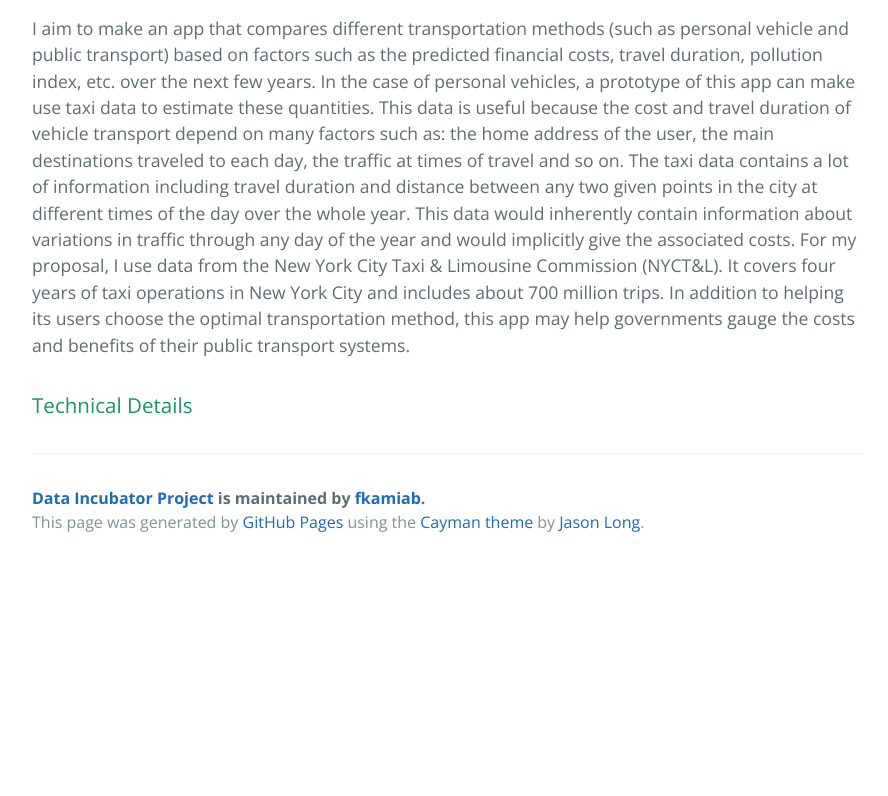
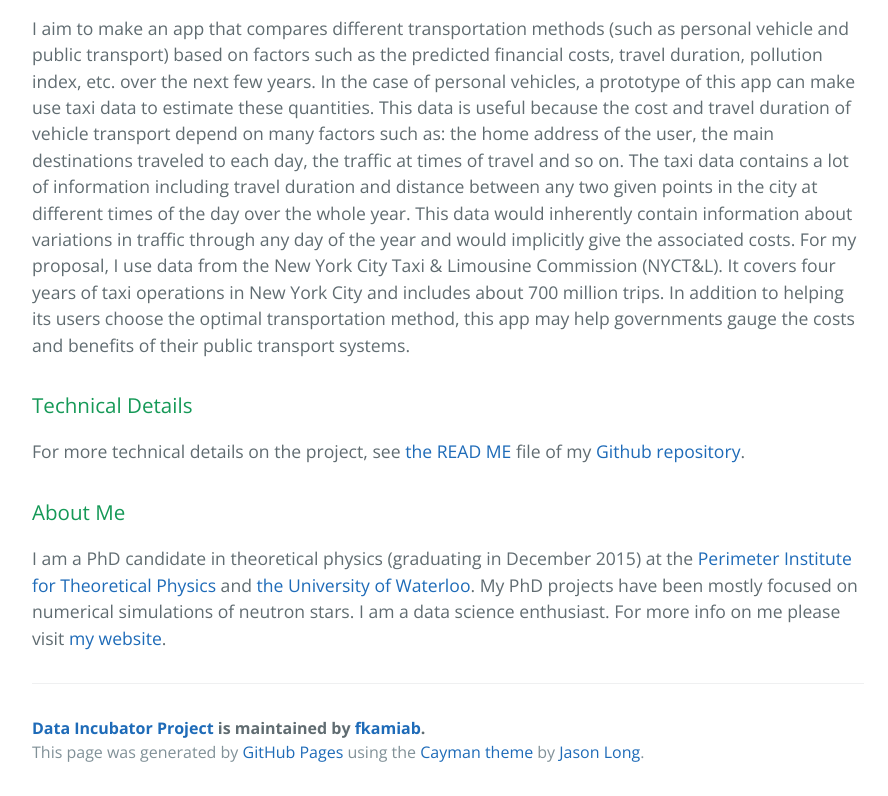
Before and after one commit to fkamiab/data_incubator_project, a plain HTML site: page index.html in a window 1280 px wide. Shown: the part 761-1557 px from the top of the page, without its empty margins (192-1080 px from the left). Before the commit the page ends 1327 px from the top, so only its background shows below. Drawn offline with nearby package versions, Linux system fonts and the light colour scheme.

```diff
--- a/index.html
+++ b/index.html
@@ -34,6 +34,13 @@
 <h3>
 <a id="technical-details" class="anchor" href="#technical-details" aria-hidden="true"><span class="octicon octicon-link"></span></a>Technical Details</h3>
 
+<p>For more technical details on the project, see <a href="https://github.com/fkamiab/data_incubator_project/blob/master/README.md">the READ ME</a> file of my <a href="https://github.com/fkamiab/data_incubator_project">Github repository</a>.</p>
+
+<h3>
+<a id="about-me" class="anchor" href="#about-me" aria-hidden="true"><span class="octicon octicon-link"></span></a>About Me</h3>
+
+<p>I am a PhD candidate in theoretical physics (graduating in December 2015) at the <a href="http://perimeterinstitute.ca/">Perimeter Institute for Theoretical Physics</a> and <a href="https://uwaterloo.ca/">the University of Waterloo</a>. My PhD projects have been mostly focused on numerical simulations of neutron stars. I am a data science enthusiast. For more info on me please visit <a href="http://farbodkamiab.com/">my website</a>.</p>
+
       <footer class="site-footer">
         <span class="site-footer-owner"><a href="https://github.com/fkamiab/data_incubator_project">Data Incubator Project</a> is maintained by <a href="https://github.com/fkamiab">fkamiab</a>.</span>
 
```
Also changed, not shown: params.json (+1 -1 lines).
